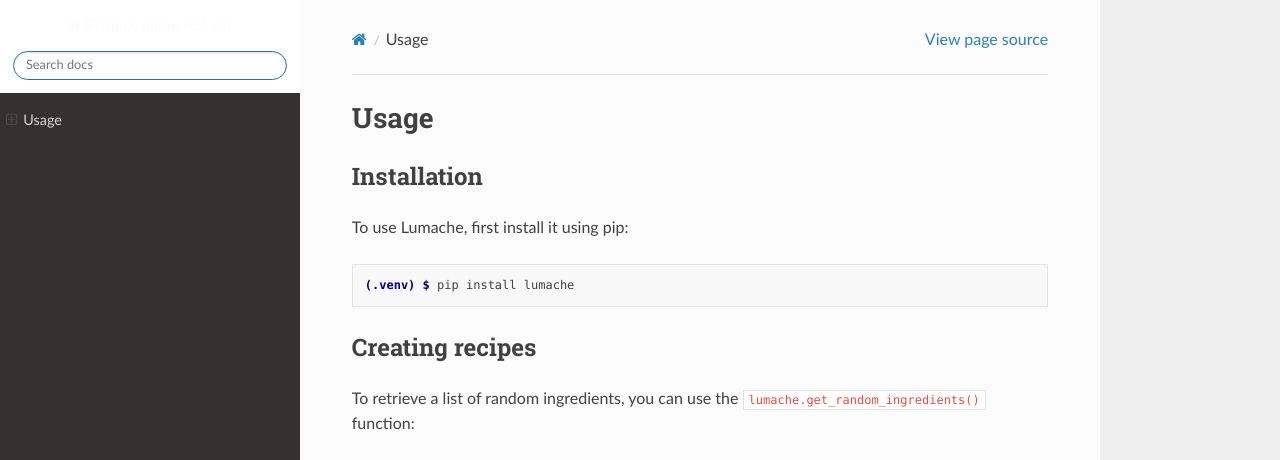
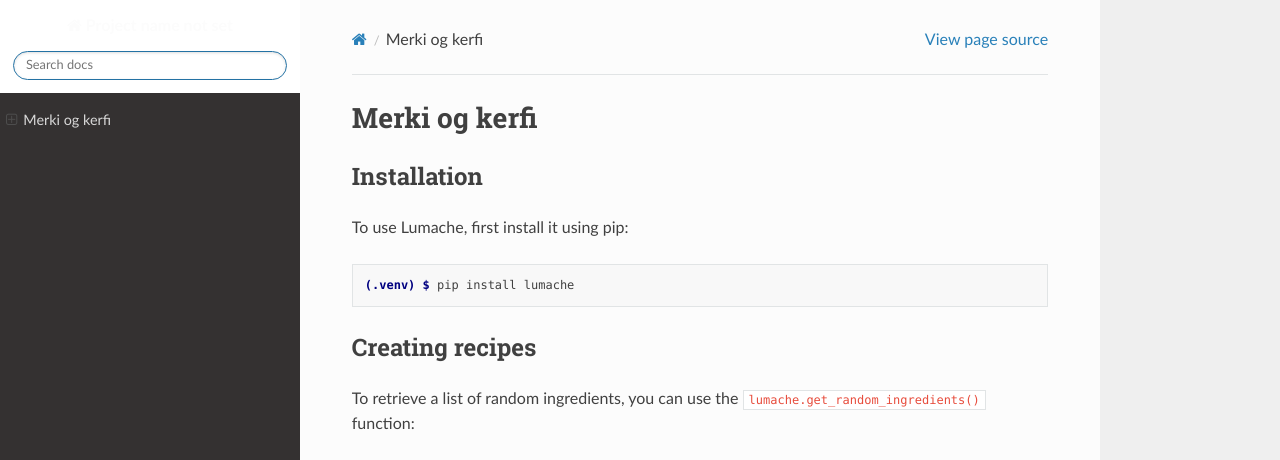
Before and after one commit to CreativeExpert/merkiogkerfi, a Sphinx documentation site: the page built from docs/source/usage.rst, in a window 1280 px wide and 1036 px high. Shown: the top 460 px of the window. Built offline with Sphinx 7.4.7 and the Read the Docs theme 2.0.0, drawn with Linux system fonts in a browser that asks for light colours; pages that are not in the unit, such as notebooks, are missing from menus; grey boxes are pictures that could not be loaded.

Commit message:
Update usage.rst

```diff
--- a/docs/source/usage.rst
+++ b/docs/source/usage.rst
@@ -1,4 +1,4 @@
-Usage
+Merki og kerfi
 =====
 
 .. _installation:
```
